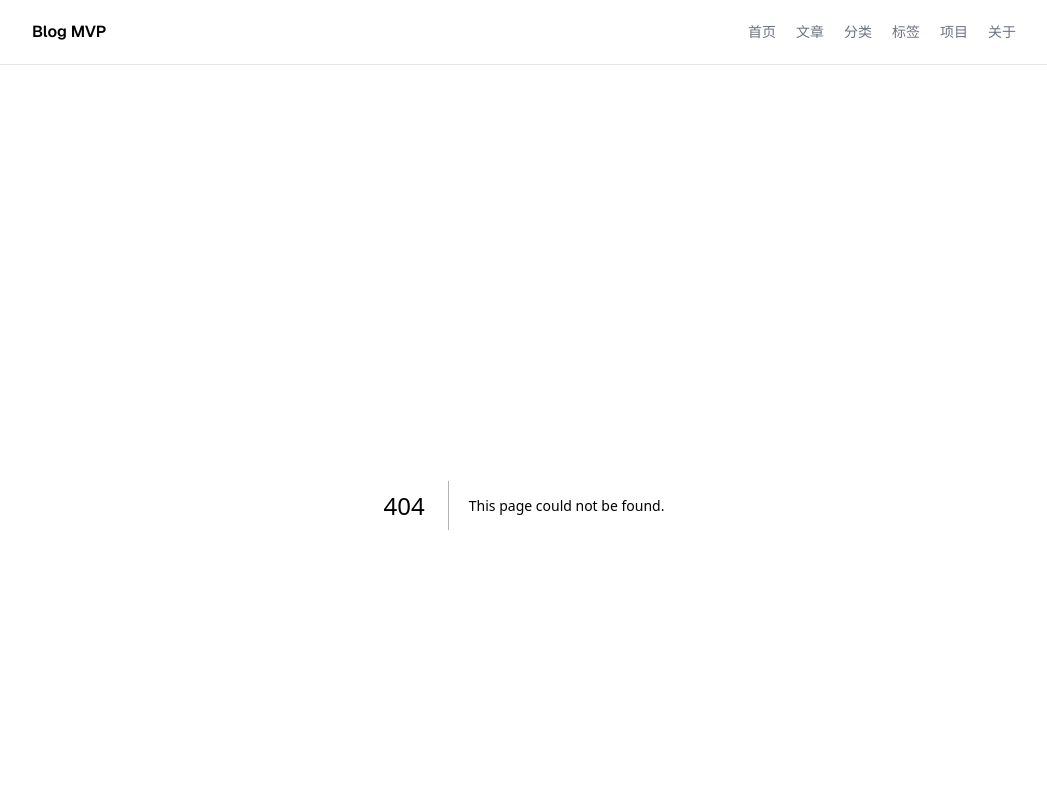
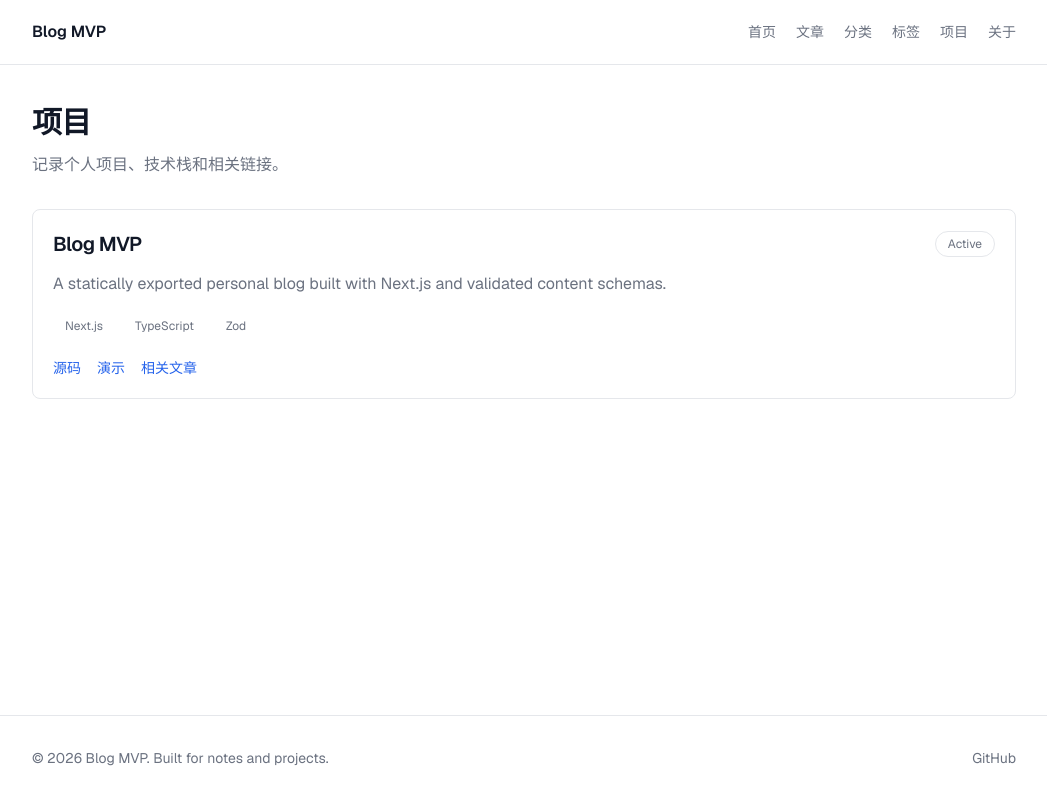
Before and after one commit to JaoHun/Blog, a Next.js app in the folder frontend/: page /projects in a window 1280 px wide. Before the commit this address had no page. Shown: the top 800 px of the page, without its empty margins (116-1163 px from the left). Built offline with nearby package versions, Linux system fonts and the light colour scheme.

Commit message:
feat: add home about and projects pages

```diff
--- /dev/null
+++ b/frontend/app/about/page.tsx
@@ -0,0 +1,29 @@
+import type { Metadata } from 'next';
+
+import { ExternalLink } from '@/components/common/ExternalLink';
+import { authorConfig } from '@/config/author';
+
+export const metadata: Metadata = {
+  title: '关于我',
+  description: authorConfig.bio,
+};
+
+export default function AboutPage() {
+  return (
+    <section className="max-w-3xl">
+      <p className="text-sm font-medium uppercase tracking-[0.18em] text-muted">About</p>
+      <h1 className="mt-4 text-3xl font-semibold tracking-tight">{authorConfig.name}</h1>
+      <p className="mt-5 leading-8 text-muted">{authorConfig.bio}</p>
+      <div className="mt-8">
+        <h2 className="text-lg font-semibold">联系方式</h2>
+        <div className="mt-3 flex flex-wrap gap-4 text-link">
+          {authorConfig.links.map((link) => (
+            <ExternalLink href={link.href} key={link.href}>
+              {link.label}
+            </ExternalLink>
+          ))}
+        </div>
+      </div>
+    </section>
+  );
+}
--- a/frontend/app/page.tsx
+++ b/frontend/app/page.tsx
@@ -1,13 +1,47 @@
-export default function Home() {
+import Link from 'next/link';
+
+import { ProjectList } from '@/components/project/ProjectList';
+import { PostList } from '@/components/post/PostList';
+import { authorConfig } from '@/config/author';
+import { getFeaturedPosts, getPublishedPosts } from '@/lib/content/posts';
+
+export default async function Home() {
+  const [featuredPosts, posts] = await Promise.all([getFeaturedPosts(), getPublishedPosts()]);
+  const latestPosts = posts.slice(0, 3);
+
   return (
-    <section className="flex min-h-[55vh] flex-col justify-center gap-5">
-      <p className="text-sm font-medium uppercase tracking-[0.18em] text-muted">Blog MVP</p>
-      <h1 className="max-w-3xl text-4xl font-semibold tracking-tight text-foreground sm:text-5xl">
-        个人技术笔记与项目记录
-      </h1>
-      <p className="max-w-2xl text-base leading-7 text-muted">
-        一个静态优先的技术博客，专注稳定写作、代码阅读体验和个人技术品牌展示。
-      </p>
-    </section>
+    <div className="space-y-14">
+      <section className="flex min-h-[45vh] flex-col justify-center gap-5">
+        <p className="text-sm font-medium uppercase tracking-[0.18em] text-muted">Blog MVP</p>
+        <h1 className="max-w-3xl text-4xl font-semibold tracking-tight text-foreground sm:text-5xl">
+          个人技术笔记与项目记录
+        </h1>
+        <p className="max-w-2xl text-base leading-7 text-muted">{authorConfig.bio}</p>
+        <div className="flex flex-wrap gap-4 text-sm text-link">
+          <Link href="/posts">浏览文章</Link>
+          <Link href="/projects">查看项目</Link>
+        </div>
+      </section>
+
+      <section>
+        <div className="mb-4 flex items-center justify-between gap-4">
+          <h2 className="text-2xl font-semibold tracking-tight">精选文章</h2>
+          <Link className="text-sm text-link" href="/posts">
+            全部文章
+          </Link>
+        </div>
+        <PostList posts={featuredPosts.length > 0 ? featuredPosts : latestPosts} />
+      </section>
+
+      <section>
+        <div className="mb-4 flex items-center justify-between gap-4">
+          <h2 className="text-2xl font-semibold tracking-tight">精选项目</h2>
+          <Link className="text-sm text-link" href="/projects">
+            全部项目
+          </Link>
+        </div>
+        <ProjectList featuredOnly />
+      </section>
+    </div>
   );
 }
--- /dev/null
+++ b/frontend/app/projects/page.tsx
@@ -0,0 +1,20 @@
+import type { Metadata } from 'next';
+
+import { ProjectList } from '@/components/project/ProjectList';
+
+export const metadata: Metadata = {
+  title: '项目',
+  description: '配置化展示精选项目和完整项目列表。',
+};
+
+export default function ProjectsPage() {
+  return (
+    <section>
+      <div className="mb-8">
+        <h1 className="text-3xl font-semibold tracking-tight">项目</h1>
+        <p className="mt-3 text-muted">记录个人项目、技术栈和相关链接。</p>
+      </div>
+      <ProjectList />
+    </section>
+  );
+}
--- /dev/null
+++ b/frontend/components/project/ProjectCard.tsx
@@ -0,0 +1,48 @@
+import { ExternalLink } from '@/components/common/ExternalLink';
+
+type Project = {
+  name: string;
+  description: string;
+  techStack: string[];
+  status: 'active' | 'maintained' | 'archived' | 'planned';
+  sourceUrl?: string;
+  demoUrl?: string;
+  articleUrl?: string;
+};
+
+type ProjectCardProps = {
+  project: Project;
+};
+
+const statusLabel: Record<Project['status'], string> = {
+  active: 'Active',
+  maintained: 'Maintained',
+  archived: 'Archived',
+  planned: 'Planned',
+};
+
+export function ProjectCard({ project }: ProjectCardProps) {
+  return (
+    <article className="rounded-lg border border-border p-5">
+      <div className="flex flex-wrap items-center justify-between gap-3">
+        <h2 className="text-xl font-semibold tracking-tight">{project.name}</h2>
+        <span className="rounded-full border border-border px-3 py-1 text-xs text-muted">
+          {statusLabel[project.status]}
+        </span>
+      </div>
+      <p className="mt-3 leading-7 text-muted">{project.description}</p>
+      <div className="mt-4 flex flex-wrap gap-2">
+        {project.techStack.map((tech) => (
+          <span className="rounded-full bg-code-bg px-3 py-1 text-xs text-muted" key={tech}>
+            {tech}
+          </span>
+        ))}
+      </div>
+      <div className="mt-5 flex flex-wrap gap-4 text-sm text-link">
+        {project.sourceUrl ? <ExternalLink href={project.sourceUrl}>源码</ExternalLink> : null}
+        {project.demoUrl ? <ExternalLink href={project.demoUrl}>演示</ExternalLink> : null}
+        {project.articleUrl ? <a href={project.articleUrl}>相关文章</a> : null}
+      </div>
+    </article>
+  );
+}
--- /dev/null
+++ b/frontend/components/project/ProjectList.tsx
@@ -0,0 +1,23 @@
+import { EmptyState } from '@/components/common/EmptyState';
+import { ProjectCard } from '@/components/project/ProjectCard';
+import { projectConfig } from '@/config/projects';
+
+type ProjectListProps = {
+  featuredOnly?: boolean;
+};
+
+export function ProjectList({ featuredOnly = false }: ProjectListProps) {
+  const projects = featuredOnly ? projectConfig.filter((project) => project.featured) : projectConfig;
+
+  if (projects.length === 0) {
+    return <EmptyState title="暂无项目" description="后续会在这里展示项目记录。" />;
+  }
+
+  return (
+    <div className="grid gap-5">
+      {projects.map((project) => (
+        <ProjectCard key={project.name} project={project} />
+      ))}
+    </div>
+  );
+}
```
Also changed, not shown: 1 other file (tests, documents, lock files or other folders).
